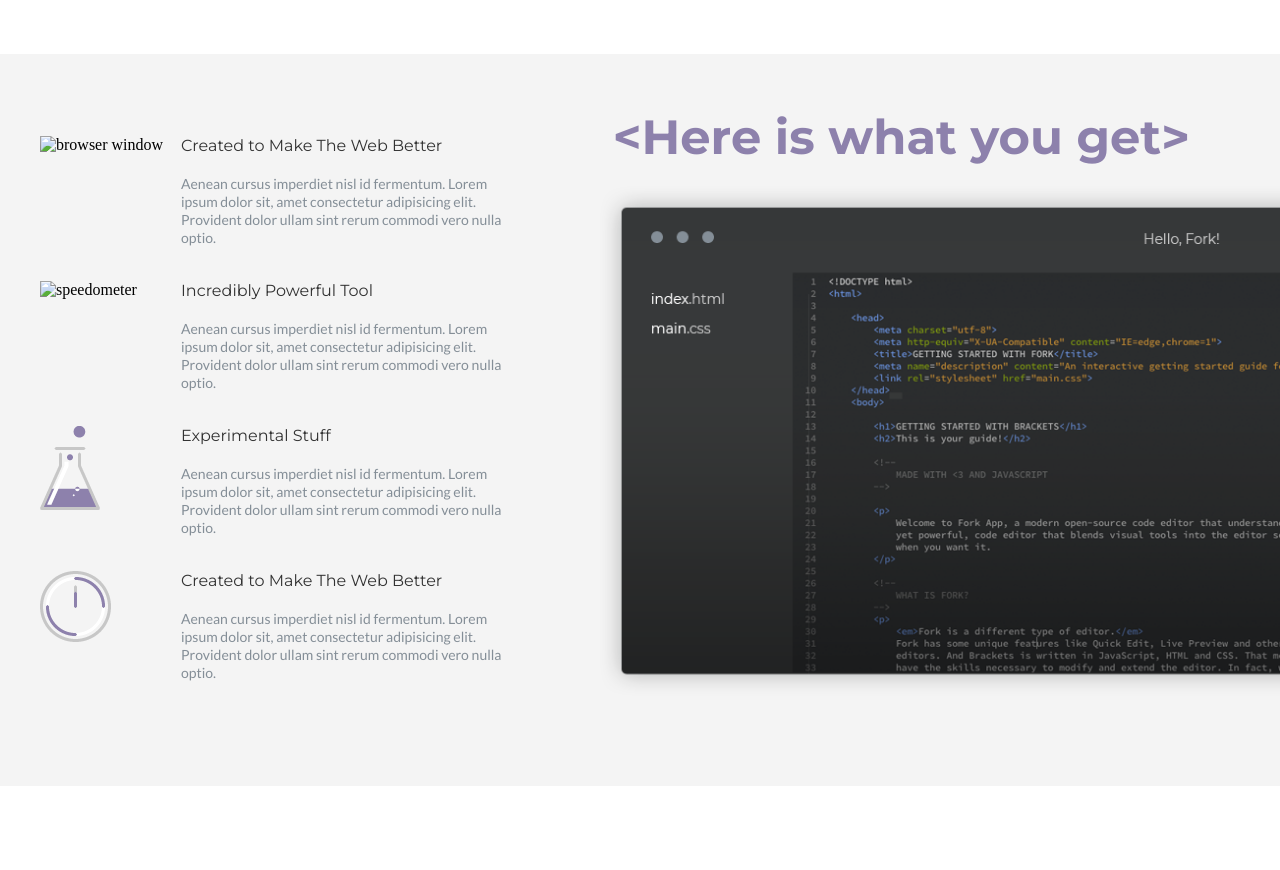
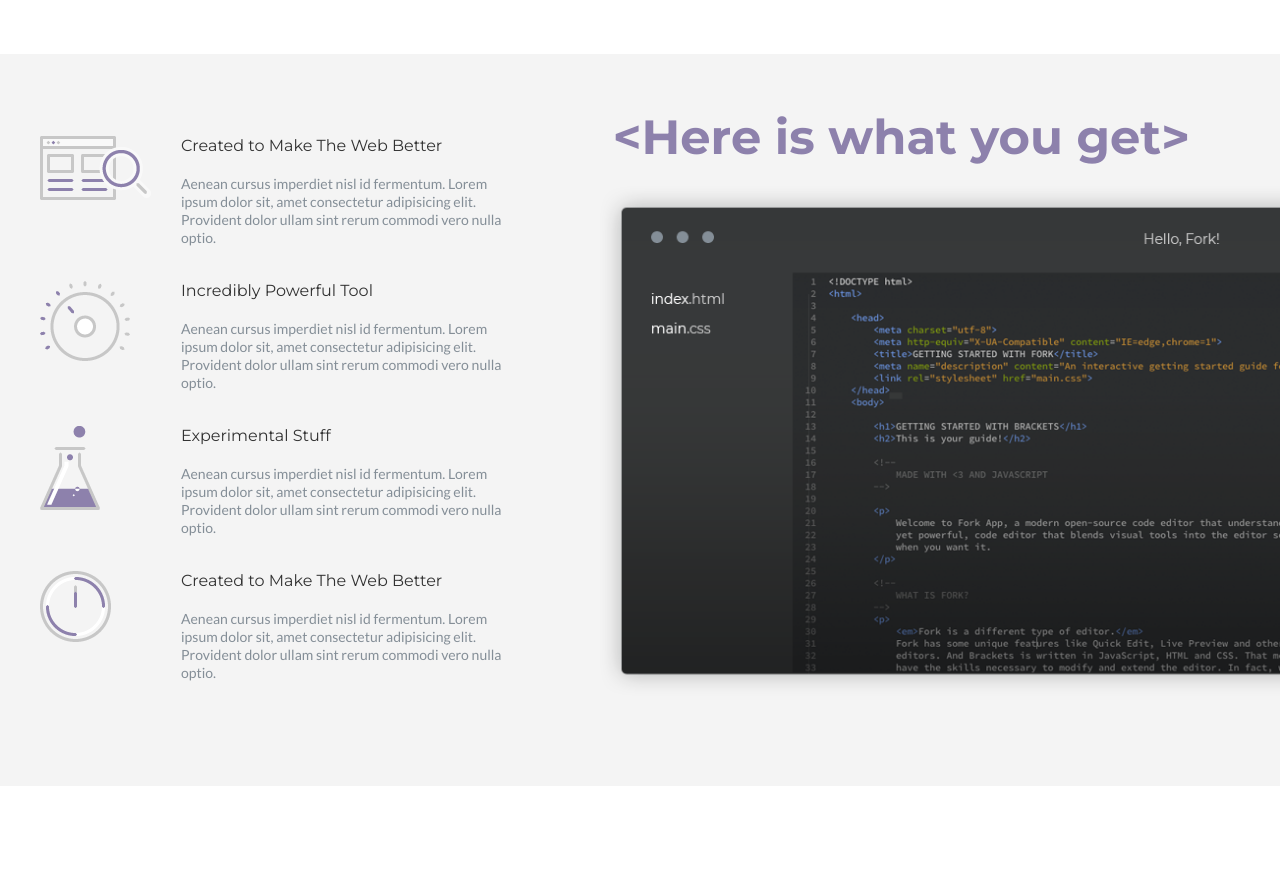
Before and after one commit to tarasbashuk/forkio, a plain HTML site: page public/index.html in a window 1280 px wide. Shown: the part 1200-2070 px from the top of the page. Drawn offline with Linux system fonts and the light colour scheme; the site is published under a folder, as on GitHub Pages, so addresses that start at the root find nothing.

Commit message:
fix imgs

```diff
--- a/public/index.html
+++ b/public/index.html
@@ -85,7 +85,7 @@
             <div class="product-features__items-wrapper">
 
                 <div class="product-features__item">
-                    <img src="/img/320/search-window-icon.png" alt="browser window" class="product-features__item-image">
+                    <img src="./img/320/search-window-icon.png" alt="browser window" class="product-features__item-image">
                     <div class="product-features__item-wrapper-small">
                         <h3 class="product-features__item-caption">Created to Make The Web Better
                         </h3>
@@ -98,7 +98,7 @@
                     </div>
                 </div>
                 <div class="product-features__item">
-                    <img src="/img/320/speedometer-icon.png" alt="speedometer" class="product-features__item-image">
+                    <img src="./img/320/speedometer-icon.png" alt="speedometer" class="product-features__item-image">
                     <div class="product-features__item-wrapper-small">
                         <h3 class="product-features__item-caption">Incredibly Powerful Tool
                         </h3>
```
